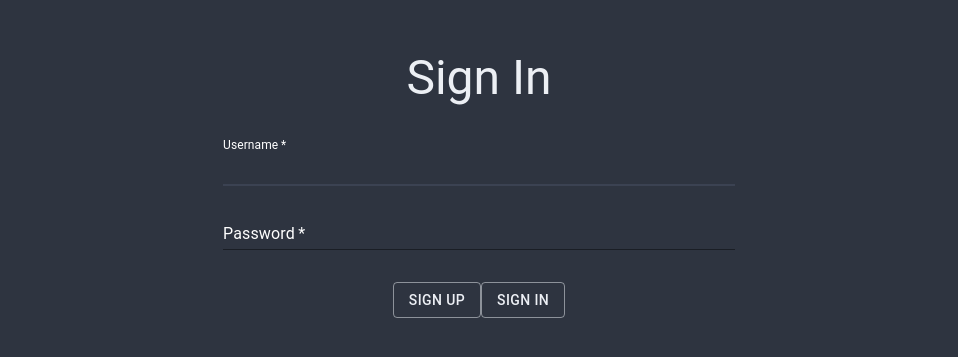
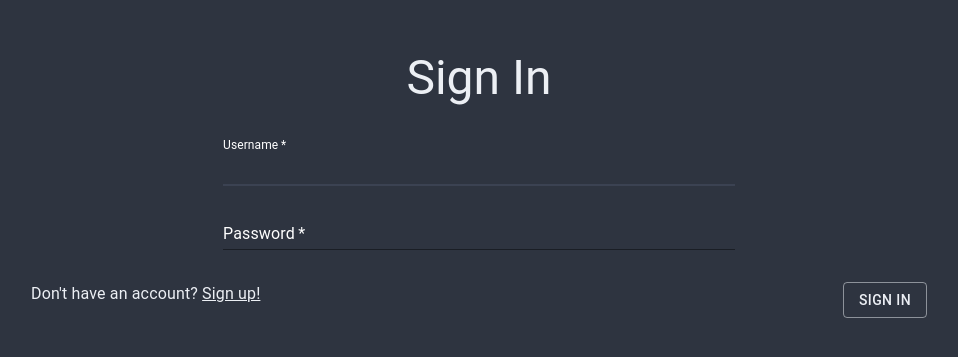
Before and after one commit to tenebrius1/cs3219-project-ay2223s1-g15, a React (Create React App) app in the folder frontend/: page /login in a window 1280 px wide. Shown: the part 229-586 px from the top of the page, without its empty margins (161-1119 px from the left). Built offline with nearby package versions, Linux system fonts and the light colour scheme; no server answers.

Commit message:
feat: minor update of sign in and sign up page

```diff
--- a/frontend/src/App.js
+++ b/frontend/src/App.js
@@ -4,7 +4,7 @@ import Dashboard from './components/dashboard/Dashboard';
 import CodingPage from './components/codingpage/CodingPage';
 import SignInPage from './components/signinpage/SignInPage';
 import MatchingPage from './components/matching/MatchingPage';
-import ProfilePage from './components/profilepage/ProfilePage';
+import HistoryPage from './components/historypage/HistoryPage';
 import { Box } from '@mui/material';
 import { ThemeProvider, createTheme } from '@mui/material/styles';
 import CssBaseline from '@mui/material/CssBaseline';
@@ -70,6 +70,14 @@ function App() {
                     </PrivateRoute>
                   }
                 />
+                <Route
+                  path='/history'
+                  element={
+                    <PrivateRoute>
+                      <HistoryPage />
+                    </PrivateRoute>
+                  }
+                />
               </Routes>
             </Router>
           </Box>
--- /dev/null
+++ b/frontend/src/components/historypage/HistoryPage.js
@@ -0,0 +1,7 @@
+const HistoryPage = () => {
+    return(
+        <></>
+    )
+}
+
+export default HistoryPage;
--- a/frontend/src/components/signinpage/SignInPage.js
+++ b/frontend/src/components/signinpage/SignInPage.js
@@ -7,6 +7,7 @@ import {
   DialogContent,
   DialogContentText,
   DialogTitle,
+  Link as MuiLink,
   TextField,
   Typography,
 } from '@mui/material';
@@ -42,10 +43,6 @@ function SignInPage() {
     setDialogTitle('Error');
     setDialogMsg(msg);
   };
-
-  const onSignUpClick = () => {
-    navigate('/signup')
-  }
 
   useEffect(() => {
     if (auth.user) {
@@ -96,14 +93,16 @@ function SignInPage() {
           />
         </Box>
         <Box
-          className="normalButtons"
-          sx={{
-            display: 'flex',
-            flexDirection: 'row',
-            justifyContent: 'space-evenly'
-          }}
+          className="normalButton"
         >
-          <Button variant={'outlined'} color={'secondary'} onClick={onSignUpClick}>Sign up</Button>
+          <Box sx={{display: 'flex'}}>
+            <Typography>
+              Don't have an account?&nbsp;
+            </Typography>
+            <Typography component={Link} to='/signup' color='secondary'>
+              Sign up!
+            </Typography>
+          </Box>
           <Button variant={"outlined"} color={"secondary"} onClick={handleSignin}>
             Sign in
           </Button>
--- a/frontend/src/components/signuppage/SignupPage.js
+++ b/frontend/src/components/signuppage/SignupPage.js
@@ -126,16 +126,19 @@ function SignupPage() {
         className="normalButton"
         display={"flex"}
         flexDirection={"row"}
-        justifyContent={"flex-end"}
+        justifyContent={"space-between"}
       >
-        <Button
-          component={Link}
-          to="/login"
-          variant="outlined"
-          color="secondary"
-        >
-          Sign In
-        </Button>
+        <Box sx={{display: 'flex'}}>
+          <Typography>Already have an account?&nbsp;</Typography>
+          <Typography
+            component={Link}
+            to="/login"
+            variant="outlined"
+            color="secondary"
+          >
+            Log in
+          </Typography>
+        </Box>
         <Button variant={"outlined"} color={"secondary"} onClick={handleSignup}>
           Sign up
         </Button>
--- a/frontend/src/components/signuppage/signuppage.css
+++ b/frontend/src/components/signuppage/signuppage.css
@@ -23,5 +23,5 @@
 .normalButton.MuiBox-root {
     display: flex;
     width: 70%;
-    justify-content: flex-end;
+    justify-content: space-between;
 }
```
